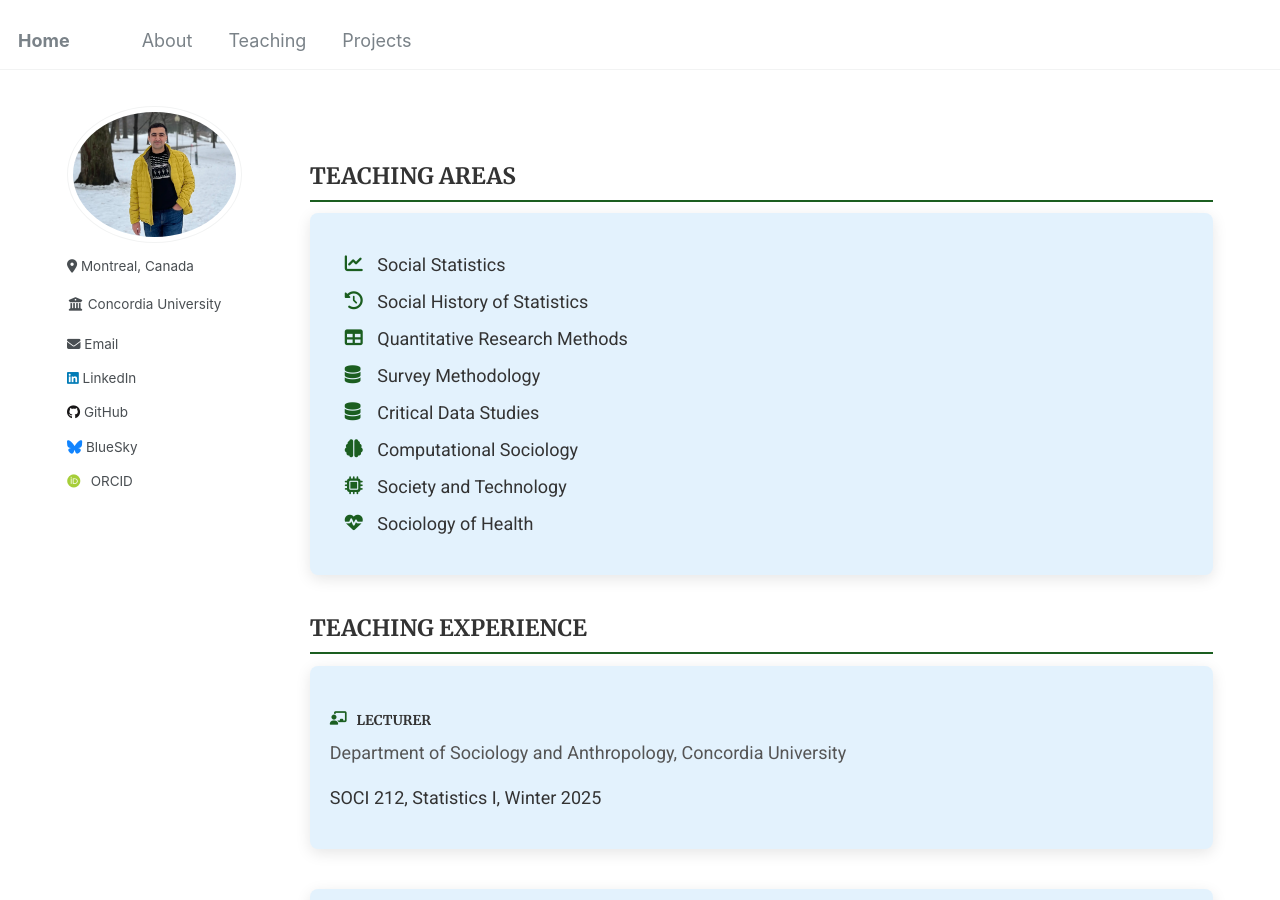
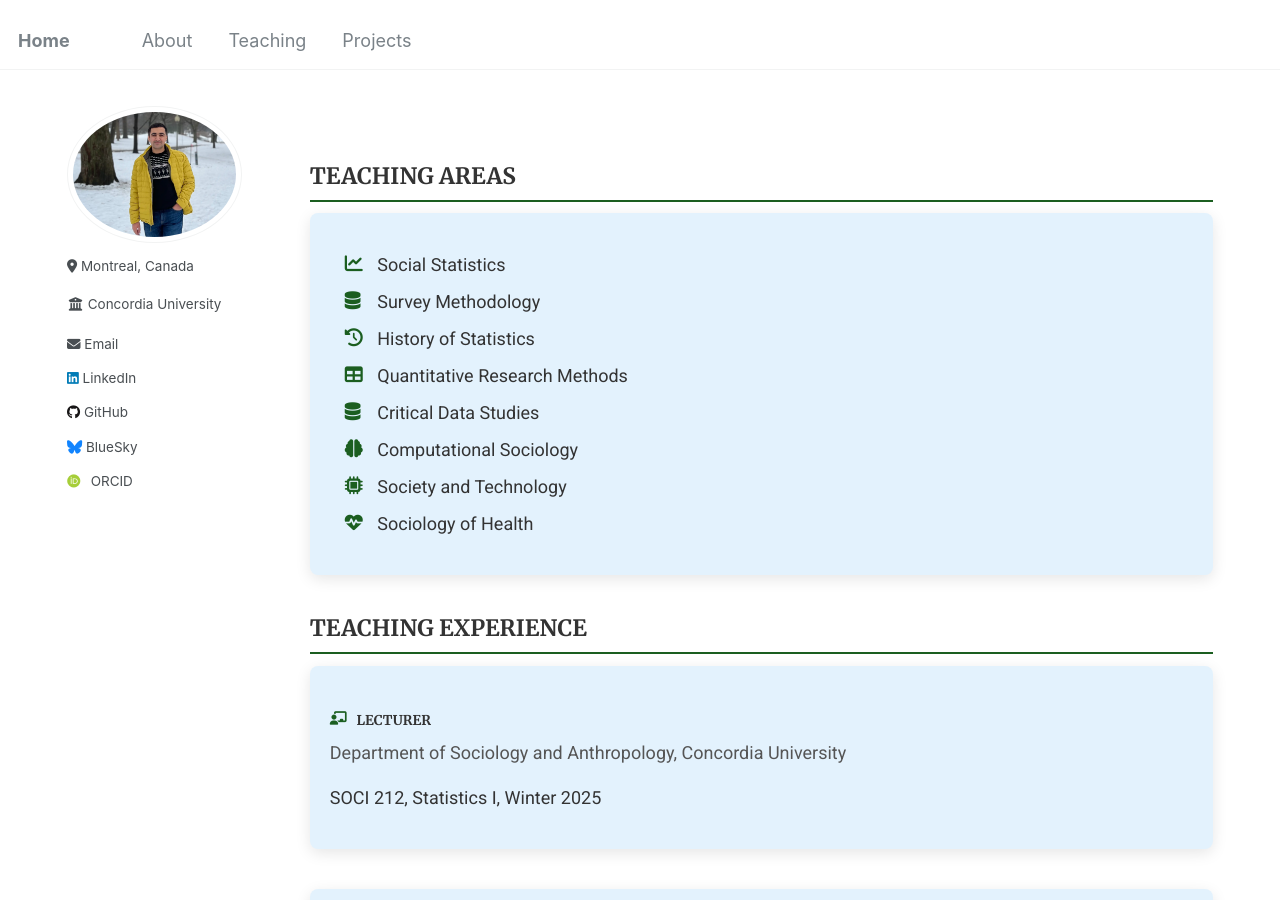
Before and after one commit to Mohsnmonji/mohsnmonji.github.io, a Jekyll site: the page built from _pages/teaching.md, in a window 1280 px wide and 900 px high. Built offline with Jekyll 4.4.1, drawn with Linux system fonts in a browser that asks for light colours; some web fonts are replaced.

Commit message:
Update teaching.md

```diff
--- a/_pages/teaching.md
+++ b/_pages/teaching.md
@@ -66,9 +66,9 @@ author_profile: true
 <div class="teaching-card">
   <ul class="teaching-list">
     <li><i class="fas fa-chart-line icon"></i>  Social Statistics</li>
-  <li><i class="fas fa-history icon"></i> Social History of Statistics</li>
+    <li><i class="fas fa-database icon"></i> Survey Methodology</li>
+    <li><i class="fas fa-history icon"></i> History of Statistics</li>
     <li><i class="fas fa-table icon"></i> Quantitative Research Methods</li>
-    <li><i class="fas fa-database icon"></i> Survey Methodology</li>
     <li><i class="fas fa-database icon"></i> Critical Data Studies</li>
     <li><i class="fas fa-brain icon"></i> Computational Sociology</li>
     <li><i class="fas fa-microchip icon"></i> Society and Technology</li>
```
